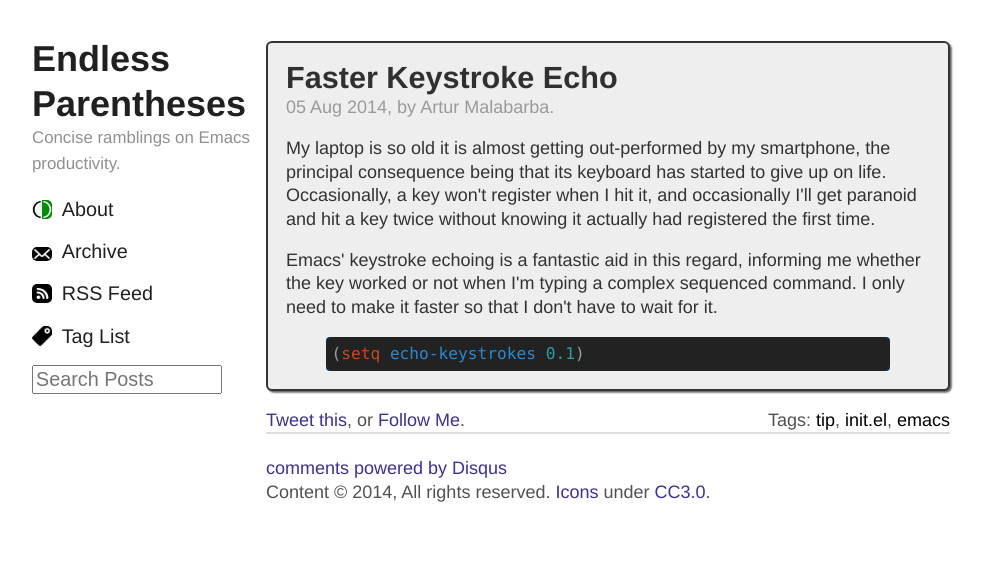
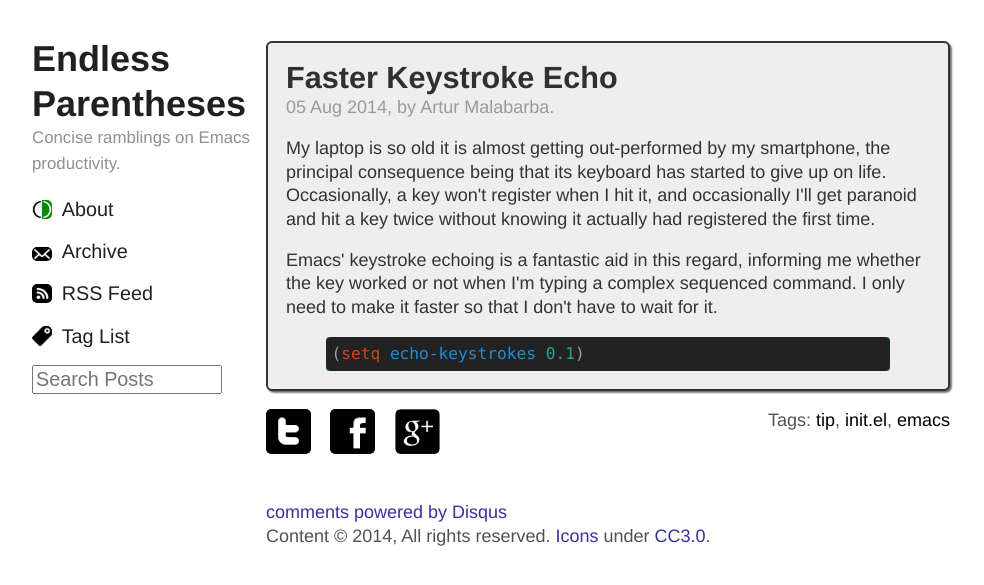
Before and after one commit to Malabarba/EndlessParentheses, a Jekyll site: the page built from _posts/2014-08-05-faster-keystroke-echo.html, in a window 1280 px wide, cut to the strip 0-802 px from the top of the page. Shown: the top 585 px of the strip, without its empty margins (158-1142 px from the left). Built offline with Jekyll 4.4.1, drawn with Linux system fonts in a browser that asks for light colours; Markdown is read by kramdown in place of the engine named in the settings; comment, search, counter and statistics services are not loaded.

Commit message:
HTML: Add share buttons in posts.

```diff
--- a/_config.yml
+++ b/_config.yml
@@ -46,5 +46,17 @@
   RSS Feed: ['/atom.xml', '/icons/rss.png']
   Tag List: ['/tags.html', '/icons/tag.png']
 
+media_list:
+  twitter:
+    url: 'https://twitter.com/intent/tweet?via=BruceConnor&hashtags=emacs&url='
+    icon: '/icons/twitter.png'
+    title: '&text='
+  facebook:
+    url: 'http://facebook.com/sharer.php?url='
+    icon: '/icons/facebook.png'
+  plus:
+    url: 'https://plus.google.com/share?hl=en&url='
+    icon: '/icons/gplus.png'
+
 gems:
   - jekyll-sitemap
--- /dev/null
+++ b/_includes/share.html
@@ -0,0 +1,5 @@
+<div class="share-buttons">
+  {% for media in site.media_list %}
+    <a href="{{ media[1].url  }}{{ site.url }}{{ page.url | uri_escape }}{% if media[1].title %}{{ media[1].title }}{{ page.title }}{% endif %}" onclick="javascript:window.open(this.href, '', 'menubar=no,toolbar=no,resizable=yes,scrollbars=yes,height=600,width=600');return false;"><img src="{{ media[1].icon }}" /></a>
+  {% endfor %}
+</div>
--- a/_includes/twitter.html
+++ /dev/null
@@ -1,2 +0,0 @@
-<a href="https://twitter.com/intent/tweet?url={{ site.url }}{{ page.url | uri_escape }}&text={{ page.title }}&via=BruceConnor&hashtags=emacs"
-   target="_blank">Tweet this</a>, or <a href="https://twitter.com/bruceconnor">Follow Me</a>.
--- a/_layouts/post.html
+++ b/_layouts/post.html
@@ -18,7 +18,7 @@
     <span class="tag">emacs</span></p>
 </div>
 
-{% include twitter.html %}
+{% include share.html %}
 
 {% include related.html %}
 
--- a/public/css/endless.css
+++ b/public/css/endless.css
@@ -515,6 +515,15 @@
     color: #9a9a9a;
 }
 
+/* Share Buttons */
+.share-buttons {
+    margin-bottom:0;
+}
+.share-buttons img {
+    display:inline;
+    width:2.5em;
+    margin-right:0.8em;
+}
 /* Tags */
 @media (min-width: 30em) {
     .tags-line {
@@ -529,7 +538,6 @@
 .related {
     padding-top: 0rem;
     padding-bottom: 1.3rem;
-    border-top: 2px solid #ddd;
 }
 .related-posts {
     padding-left: 0;
```
